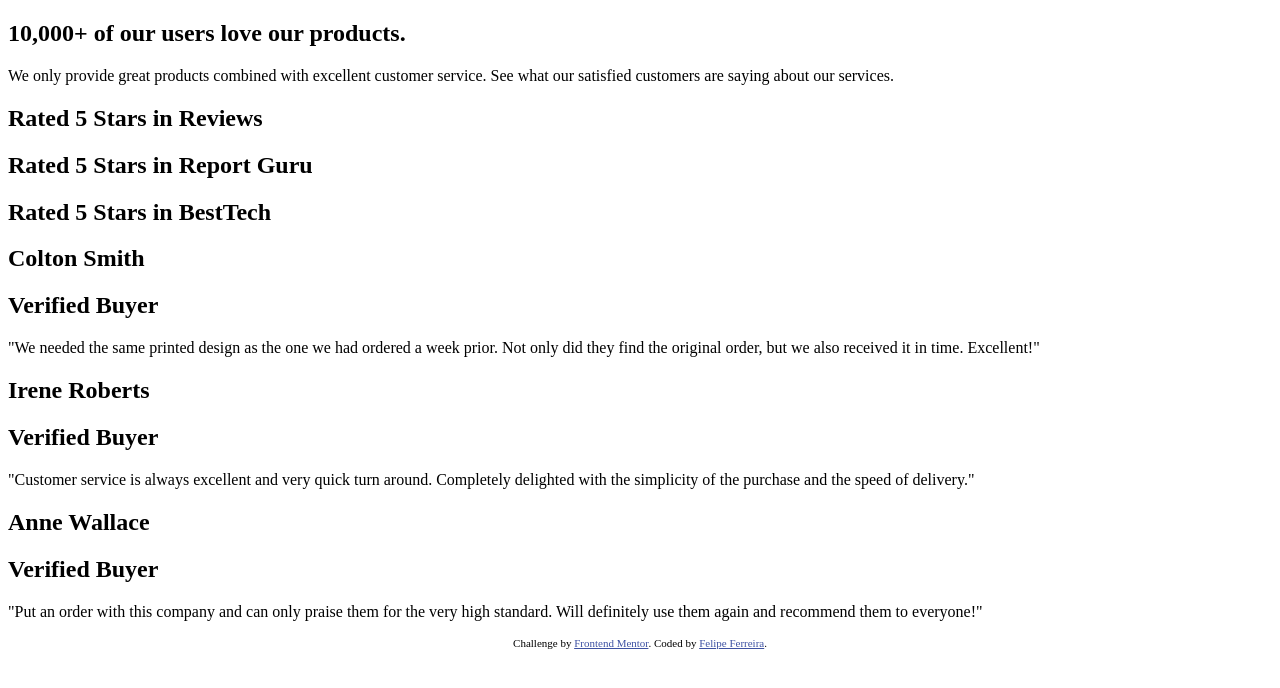
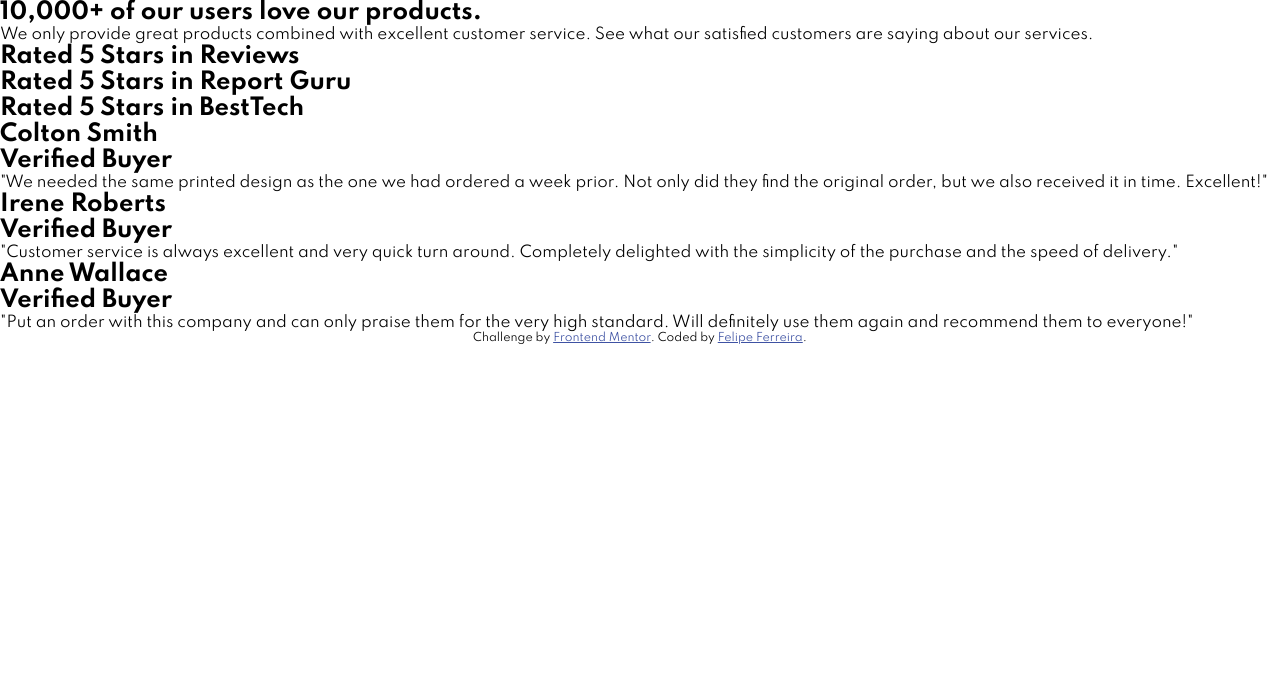
Before and after one commit to FelipeFerreiraSS/Social-proof-section, a plain HTML site: page index.html in a window 1280 px wide. Drawn offline with Linux system fonts and the light colour scheme.

Commit message:
inicial CSS

```diff
--- a/index.html
+++ b/index.html
@@ -11,6 +11,10 @@
       sizes="32x32"
       href="./images/favicon-32x32.png"
     />
+
+    <link rel="stylesheet" href="style.css">
+    <link rel="preconnect" href="https://fonts.gstatic.com">
+    <link href="https://fonts.googleapis.com/css2?family=Spartan:wght@400;500;700&display=swap" rel="stylesheet">
 
     <title>Frontend Mentor | Social proof section</title>
 
--- /dev/null
+++ b/style.css
@@ -0,0 +1,20 @@
+* {
+  margin: 0;
+  padding: 0;
+  border: 0;
+  box-sizing: border-box;
+}
+
+:root {
+  --VeryDarkMagenta: hsl(300, 43%, 22%);
+  --SoftPink: hsl(333, 80%, 67%);
+
+  --DarkGrayishMagenta: hsl(303, 10%, 53%);
+  --LightGrayishMagenta: hsl(300, 24%, 96%);
+  --White: hsl(0, 0%, 100%);
+}
+
+body {
+  font-size: 15px;
+  font-family: "Spartan";
+}
```
